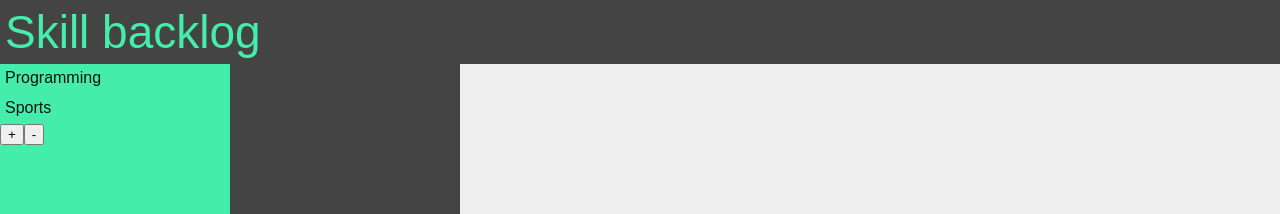
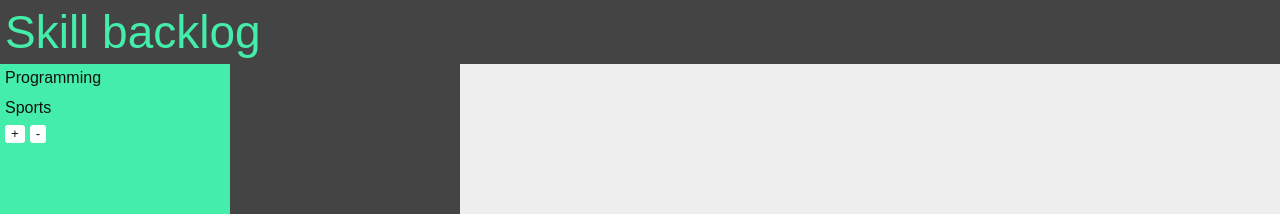
Before and after one commit to Luftare/Backlog, a React (Create React App) app in the folder client/: page / in a window 1280 px wide. Shown: the top 214 px of the page. Built offline with nearby package versions, Linux system fonts and the light colour scheme.

Commit message:
Add margins to category input elements

```diff
--- a/client/src/App.css
+++ b/client/src/App.css
@@ -71,7 +71,7 @@ html, body {
 }
 
 .category__item {
-  padding: 5px;
+  padding: 5px 0px;
   margin-bottom: 2px;
   cursor: pointer;
 }
@@ -83,3 +83,25 @@ html, body {
 .category__item--active {
   font-weight: bold;
 }
+
+.category__item-content {
+  margin-left: 5px;
+}
+
+.category__button {
+  background-color: #FFF;
+  color: #111;
+  margin-left: 5px;
+  height: 18px;
+  border: none;
+  border-radius: 3px;
+}
+
+.category__button--dark {
+  background-color: #444;
+  color: #FFF;
+}
+
+.category__input {
+  margin-left: 5px;
+}
--- a/client/src/backlog/epics/Epic.js
+++ b/client/src/backlog/epics/Epic.js
@@ -3,7 +3,12 @@ import React from 'react';
 const Epic = ({epic, selectEpic, selectedEpic, deleteVisible, deleteEpic}) => {
   const classes = "category__item " + (selectedEpic && selectedEpic.name === epic.name? "category__item--active" : "");
   return (
-    <li className={classes} onClick={e => selectEpic(epic)}>{deleteVisible? <button onClick={e => deleteEpic(e, epic)}>-</button> : null}{epic.name}</li>
+    <li
+      className={classes}
+      onClick={e => selectEpic(epic)}>
+        {deleteVisible? <button className="category__button" onClick={e => deleteEpic(e, epic)}>-</button> : null}
+        <span className="category__item-content">{epic.name}</span>
+    </li>
   );
 };
 
--- a/client/src/backlog/epics/Epics.js
+++ b/client/src/backlog/epics/Epics.js
@@ -41,10 +41,16 @@ class Epics extends Component {
           return <Epic key={epic.name} selectEpic={selectEpic} deleteVisible={this.state.deleteVisible} deleteEpic={this.deleteEpic} selectedEpic={selectedEpic} epic={epic}></Epic>;
         })}
         </ul>
-        {this.state.inputVisible? <input type="text" /> : null}
+        {this.state.inputVisible? <input type="text" className="category__input"/> : null}
         {this.state.inputVisible
-          ? <span><button onClick={this.submitEpic}>-></button><button onClick={this.cancelInput}>x</button></span>
-          : <span><button onClick={this.showInput}>+</button><button onClick={this.toggleShowDelete}>-</button></span>
+          ? <span>
+              <button className="category__button" onClick={this.submitEpic}>-></button>
+              <button className="category__button" onClick={this.cancelInput}>x</button>
+            </span>
+          : <span>
+              <button className="category__button" onClick={this.showInput}>+</button>
+              <button className="category__button" onClick={this.toggleShowDelete}>-</button>
+            </span>
         }
 
       </div>
--- a/client/src/backlog/topics/Topic.js
+++ b/client/src/backlog/topics/Topic.js
@@ -3,7 +3,12 @@ import React from 'react';
 const Topic = ({topic, selectTopic, selectedTopic, deleteTopic, deleteVisible}) => {
   const classes = "category__item " + (selectedTopic && selectedTopic.name === topic.name? "category__item--active" : "");
   return (
-    <li className={classes} onClick={e => selectTopic(topic)}>{deleteVisible? <button onClick={e => deleteTopic(e, topic)}>-</button> : null}{topic.name}</li>
+    <li
+      className={classes}
+      onClick={e => selectTopic(topic)}>
+        {deleteVisible? <button className="category__button" onClick={e => deleteTopic(e, topic)}>-</button> : null}
+        <span className="category__item-content">{topic.name}</span>
+    </li>
   );
 };
 
--- a/client/src/backlog/topics/Topics.js
+++ b/client/src/backlog/topics/Topics.js
@@ -41,12 +41,18 @@ class Topics extends Component {
           return <Topic key={topic.name} selectedTopic={selectedTopic} deleteTopic={this.deleteTopic} deleteVisible={this.state.deleteVisible} selectTopic={selectTopic} topic={topic}></Topic>;
         })}
         </ul>
-        {this.state.inputVisible? <input type="text" /> : null}
+        {this.state.inputVisible? <input type="text"  className="category__input" /> : null}
         {selectedEpic
           ? (
             this.state.inputVisible
-              ? <span><button onClick={this.submitTopic}>-></button><button onClick={this.cancelInput}>x</button></span>
-              : <span><button onClick={this.showInput}>+</button><button onClick={this.toggleShowDelete}>-</button></span>
+              ? <span>
+                  <button className="category__button" onClick={this.submitTopic}>-></button>
+                  <button className="category__button" onClick={this.cancelInput}>x</button>
+                </span>
+              : <span>
+                  <button className="category__button" onClick={this.showInput}>+</button>
+                  <button className="category__button" onClick={this.toggleShowDelete}>-</button>
+                </span>
           )
           : null}
       </div>
```
